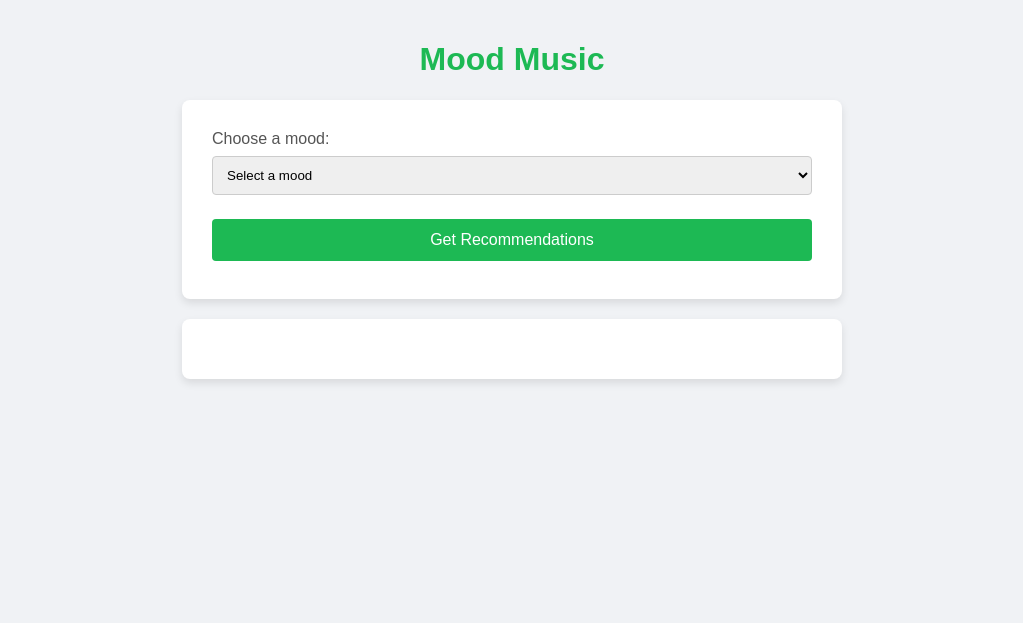
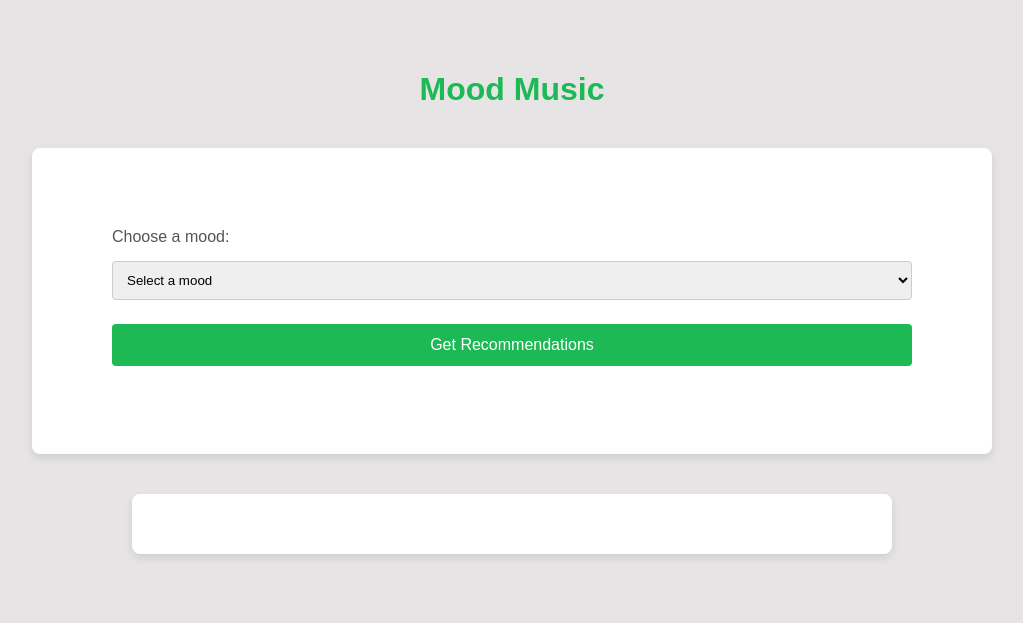
Before and after one commit to maham-tariq5/Mood-Playlist-Generator, a Flask app: page / in a window 1280 px wide. Shown: the top 623 px of the page, without its empty margins (128-1151 px from the left). Run offline with Flask 3, Linux system fonts and the light colour scheme.

Commit message:
Update style.css

```diff
--- a/static/style.css
+++ b/static/style.css
@@ -1,9 +1,9 @@
 /* General body styles */
 body {
     font-family: 'Arial', sans-serif;
-    background-color: #f0f2f5;
+    background-color: #e0dedecc;
     margin: 0;
-    padding: 20px;
+    padding: 50px;
     color: #333;
 }
 
@@ -16,9 +16,9 @@ h1 {
 /* Form styling */
 form {
     background-color: white;
-    max-width: 600px; /* Increased width */
-    margin: 20px auto;
-    padding: 30px; /* Increased padding */
+    max-width: 800px; /* Increased width */
+    margin: 40px auto;
+    padding: 80px; /* Increased padding */
     box-shadow: 0 4px 8px rgba(0,0,0,0.1);
     border-radius: 8px;
 }
@@ -31,7 +31,7 @@ label {
 select {
     width: 100%;
     padding: 10px;
-    margin-top: 8px;
+    margin-top: 15px;
     margin-bottom: 16px;
     border: 1px solid #ccc;
     border-radius: 4px;
@@ -57,7 +57,7 @@ button:hover {
 /* Styles for the recommendations display */
 #recommendations {
     background-color: white;
-    max-width: 600px; /* Increased width */
+    max-width: 700px; /* Increased width */
     margin: 20px auto;
     padding: 30px; /* Increased padding */
     box-shadow: 0 4px 8px rgba(0,0,0,0.1);
```
